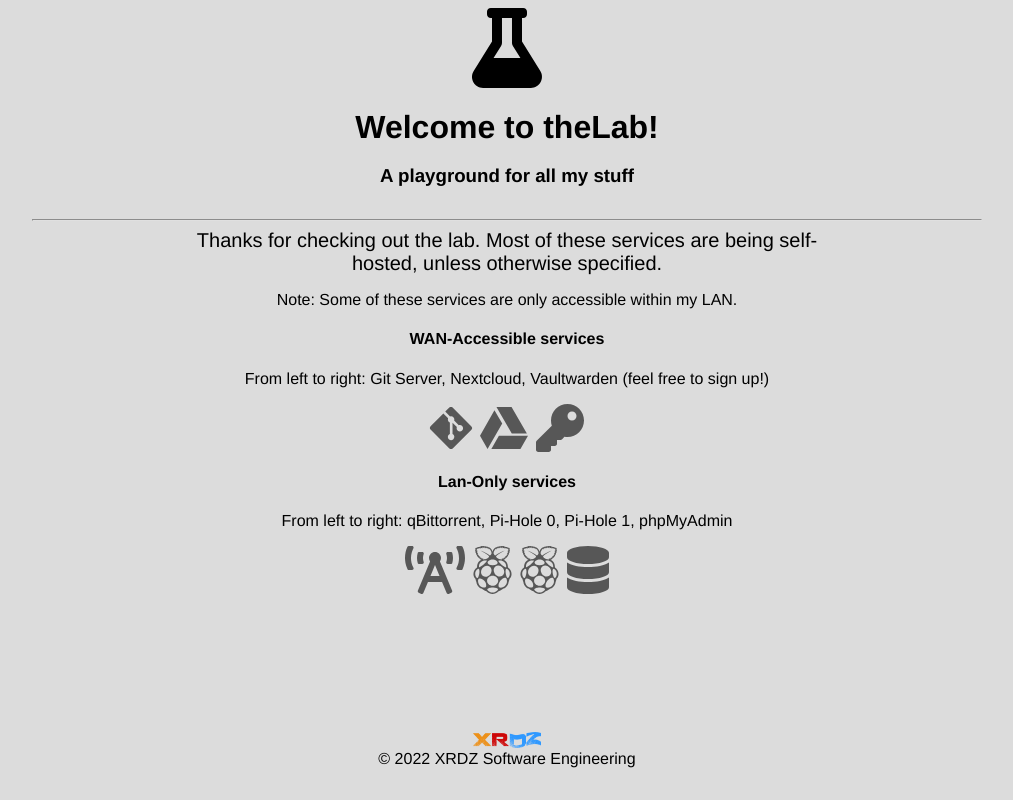
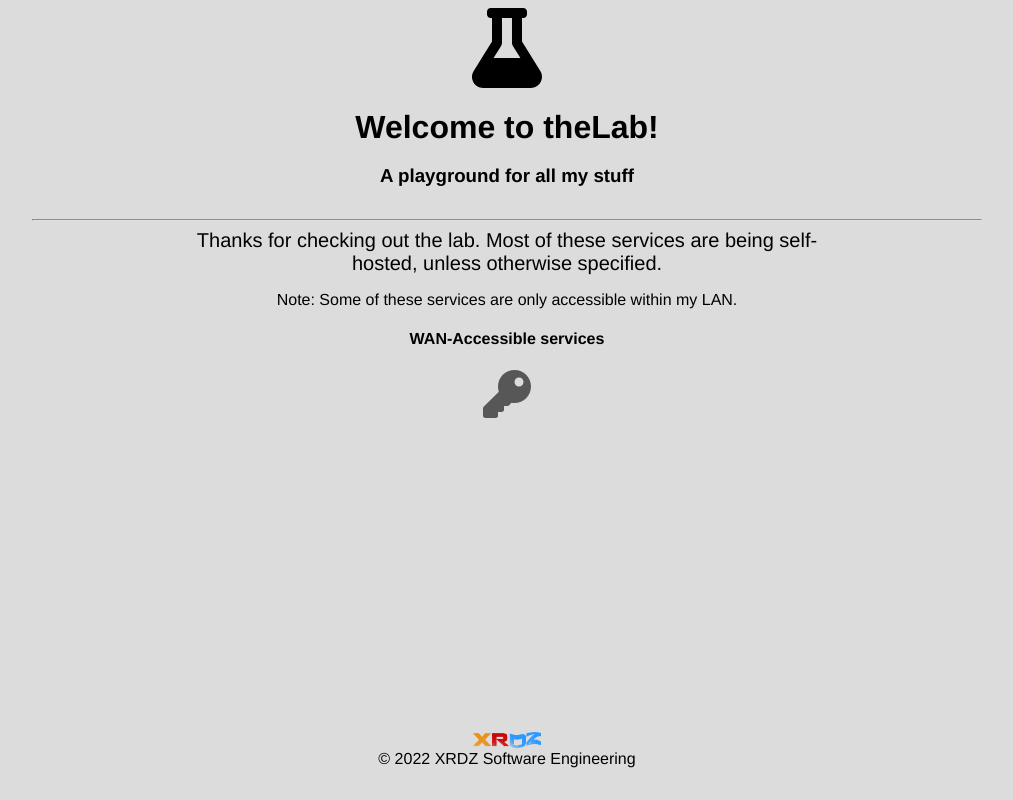
Before and after one commit to xiurobert/theLab-website, a Gatsby site: page / in a window 1280 px wide. Shown: the whole page, without its empty margins (133-1146 px from the left). Built offline with nearby package versions, Linux system fonts and the light colour scheme; Gatsby itself is replaced by a stand-in of ours.

Commit message:
Remove services I do not support

```diff
--- a/src/pages/index.js
+++ b/src/pages/index.js
@@ -47,24 +47,9 @@ const IndexPage = () => {
                 <div>
                     <div>
                         <h4>WAN-Accessible services</h4>
-                        <SubText>From left to right: Git Server, Nextcloud, Vaultwarden (feel free to sign up!)</SubText>
                     </div>
                     <IconRow>
-                        <ClickyIcon url={"https://git.derpz.net"} icon={faGitAlt}/>
-                        <ClickyIcon url={"https://drive.derpz.net"} icon={faGoogleDrive} />
                         <ClickyIcon url={"https://pw.derpz.net"} icon={faKey} />
-                    </IconRow>
-                </div>
-                <div>
-                    <div>
-                        <h4>Lan-Only services</h4>
-                        <SubText>From left to right: qBittorrent, Pi-Hole 0, Pi-Hole 1, phpMyAdmin</SubText>
-                    </div>
-                    <IconRow>
-                        <ClickyIcon url={"http://qbt.old-pc.box"} icon={faBroadcastTower}/>
-                        <ClickyIcon url={"http://192.168.1.2/admin"} icon={faRaspberryPi} />
-                        <ClickyIcon url={"http://192.168.1.3/admin"} icon={faRaspberryPi} />
-                        <ClickyIcon url={"http://pma.old-pc.box"} icon={faDatabase} />
                     </IconRow>
                 </div>
 
```
